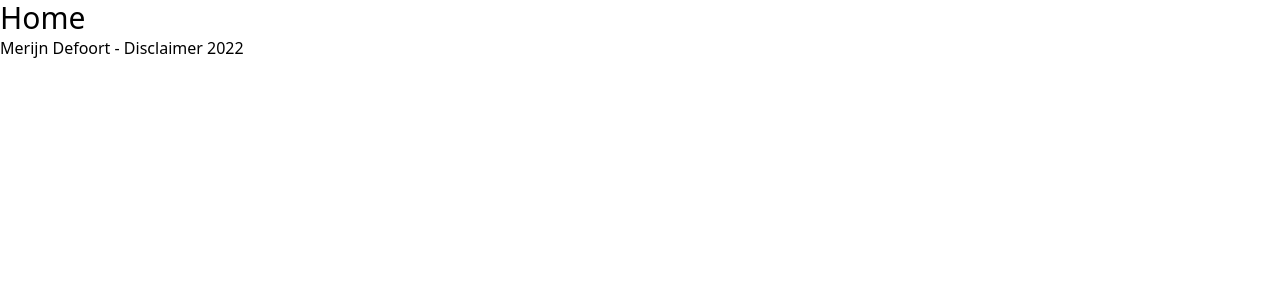
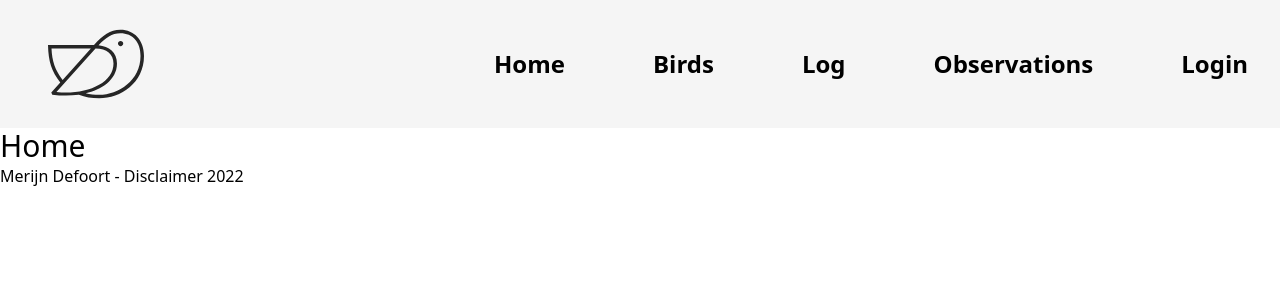
Before and after one commit to DefoortMerijn/VueBirds, a Vue app in the folder pwa/: page / in a window 1280 px wide. Shown: the top 300 px of the page. Built offline with nearby package versions, Linux system fonts and the light colour scheme; no server answers.

Commit message:
Feat: logo + Navbar

```diff
--- /dev/null
+++ b/pwa/src/components/generic/Logo.vue
@@ -0,0 +1,37 @@
+<template>
+
+    <svg
+
+      style="fill-rule: evenodd"
+
+      class="h-10 fill-current text-neutral-800"
+
+      viewBox="0 0 511.9 365"
+
+    >
+
+      <path
+
+        d="M245.22,81.65H0c2.15,88,18.57,140.72,65.44,199.83l-47.91,53.24,5.22,11.21c47.88,6.13,93.78,6.3,141.72,.5,32.83,12.76,67.93,18.56,108.25,18.56,115.48,0,239.17-82.4,239.17-225.52C511.9,56.09,460.51,0,385.68,0c-54.06,0-93.83,29.71-140.46,81.65Zm-44.03,256.25c22.26,5.57,46.12,8.53,71.53,8.53,102.63,0,220.6-76.07,220.6-206.95,0-73.26-40.82-120.9-107.64-120.9-44.98,0-78.37,23.79-116.18,64.07,55.27,5.62,98.33,37.87,98.33,97.29,0,87.81-86.12,142.21-166.64,157.97Zm52.28-237.62L45.05,331.91c152.16,16.57,304.21-42.3,304.21-151.97,0-49.3-35.91-79.66-95.79-79.66Zm-24.95-.05H18.67c2.76,66.1,18.69,115.07,59.38,167.24L228.53,100.23Zm158.64-40.41c7.74,0,14.03,6.29,14.03,14.03s-6.29,14.03-14.03,14.03-14.03-6.29-14.03-14.03,6.29-14.03,14.03-14.03Z"
+
+      />
+
+    </svg>
+
+  </template>
+
+
+
+  <script lang="ts">
+
+  import { defineComponent } from 'vue'
+
+
+
+  export default defineComponent({
+
+    setup() {},
+
+  })
+
+  </script>
--- a/pwa/src/components/generic/WebNav.vue
+++ b/pwa/src/components/generic/WebNav.vue
@@ -0,0 +1,81 @@
+
+<template>
+    <header class=" flex bg-neutral-100 items-center px-8 py-4">
+    <div class="w-1/2 px-4">
+        <Logo class=" h-24 w-24 justify-start "/>
+    </div>
+    <ul class="font-bold text-2xl flex justify-end gap-22 w-1/2  ">
+
+        <li>
+            <p>
+                <RouterLink
+            to="/"
+            class="rounded-sm outline-none ring-neutral-300 hover:underline focus-visible:ring"
+            >
+            Home
+                </RouterLink>
+            </p>
+        </li>
+        <li>
+            <p>
+                <RouterLink
+            to="/birds"
+            class="rounded-sm outline-none ring-neutral-300 hover:underline focus-visible:ring"
+            >
+            Birds
+                </RouterLink>
+            </p>
+        </li>
+        <li>
+            <p>
+                <RouterLink
+            to="/log"
+            class="rounded-sm outline-none ring-neutral-300 hover:underline focus-visible:ring"
+            >
+            Log
+                </RouterLink>
+            </p>
+        </li>
+        <li>
+            <p>
+                <RouterLink
+            to="/observations"
+            class="rounded-sm outline-none ring-neutral-300 hover:underline focus-visible:ring"
+            >
+            Observations
+                </RouterLink>
+            </p>
+        </li>
+        <li>
+            <p>
+                <RouterLink
+
+            to="/account"
+            class="rounded-sm outline-none ring-neutral-300 hover:underline focus-visible:ring"
+            >
+            {{user? user?.displayName : "Login" }}
+                </RouterLink>
+            </p>
+        </li>
+    </ul>
+
+</header>
+</template>
+
+<script lang="ts">
+import useAuthentication from '../../composable/useAuthentication'
+import Logo from './Logo.vue'
+
+
+    export default {
+    setup() {
+        const { user } = useAuthentication();
+
+
+        return {
+            user,
+        };
+    },
+    components: { Logo }
+}
+    </script>
--- a/pwa/src/components/holders/AppHolder.vue
+++ b/pwa/src/components/holders/AppHolder.vue
@@ -1,15 +1,20 @@
 <template>
     <div>
+        <WebNav/>
         <router-view></router-view>
+
         <AppFooter/>
     </div>
 </template>
 
 <script lang="ts">
 import AppFooter from '../generic/AppFooter.vue';
+import WebNav from '../generic/WebNav.vue';
     export default {
         components: {
-            AppFooter,
-        },
+    AppFooter,
+    WebNav
+
+},
     }
 </script>
--- a/pwa/src/components/holders/AuthHolder.vue
+++ b/pwa/src/components/holders/AuthHolder.vue
@@ -1,6 +1,8 @@
 <template>
     <div class="min-h-screen grid place-items-center bg-neutral-50">
         <div class="w-full max-w-lg px-6">
+            <Logo class="mx-auto mb-12 h-20"/>
+
             <h1 class="text-4xl text-neutral-800 mb-6">Birds</h1>
             <div class="mb-20 rounded-md bg-white p-6 shadow">
                 <router-view></router-view>
@@ -9,3 +11,9 @@
     </div>
 
 </template>
+
+<script setup lang="ts">
+    import Logo from '../generic/Logo.vue'
+
+
+</script>
```
